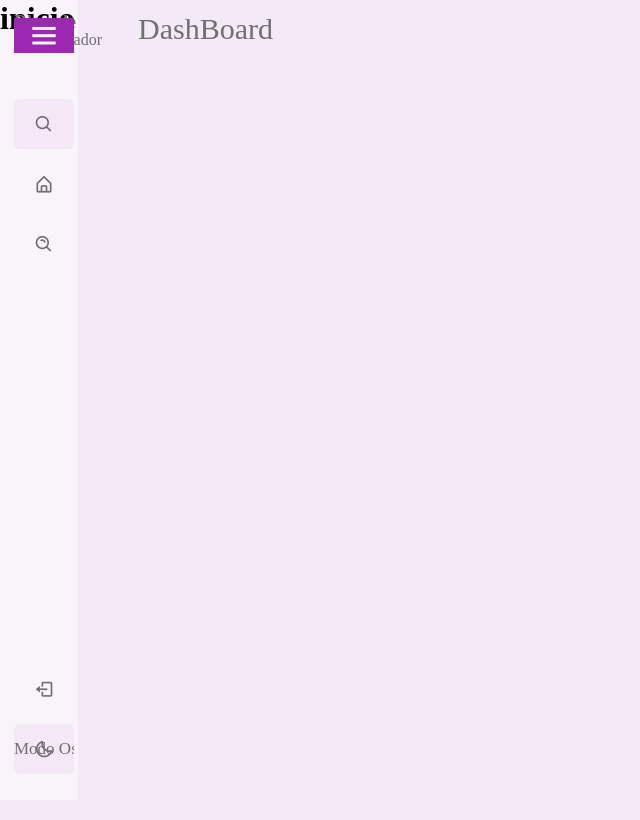
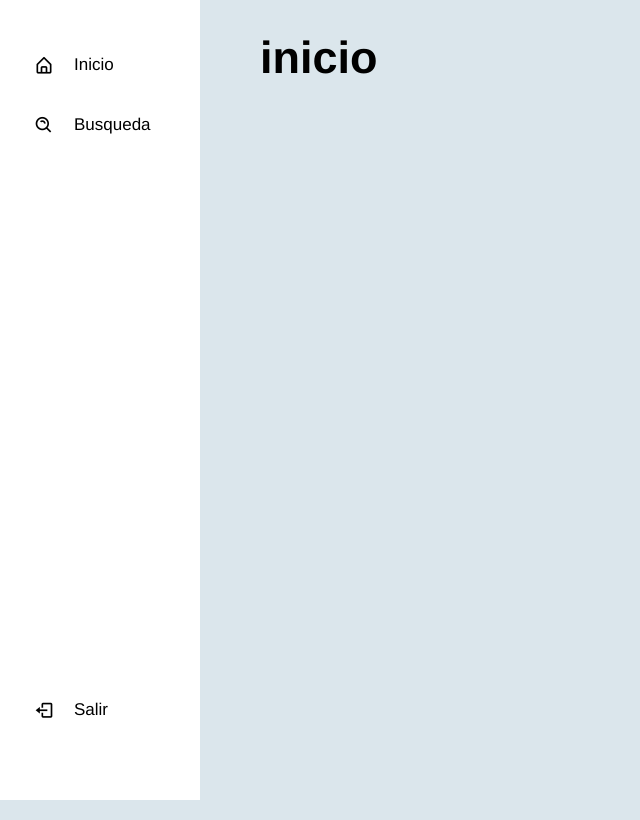
Before and after one commit to IvanG0nzalez/Mapify, a Django app: page / in a window 1280 px wide. Shown: the whole page, without its empty margins (0-640 px from the left). Before the commit the page ends 758 px from the top, so only its background shows below. Run offline with Django 4.2, Linux system fonts and the light colour scheme; some libraries are stand-ins or nearby versions.

Commit message:
Arreglo_Menu

```diff
--- a/templates/pantallas/base_user.html
+++ b/templates/pantallas/base_user.html
@@ -8,29 +8,18 @@
         {% block titulo %}
         {% endblock %}
     </title>
-    <link rel="stylesheet" href="{% static "css/style2.css" %}" alt="usuario">
+    <link rel="stylesheet" href="{% static "css/style.css" %}" alt="usuario">
     <link href='https://unpkg.com/boxicons@2.1.4/css/boxicons.min.css' rel='stylesheet'>
     <script src="https://maps.googleapis.com/maps/api/js?key=AIzaSyAyNlsouulVQvCw11OT4WUyHh_GJ5fcKes&libraries=places"></script>
+    <script src="{% static "scripts/scripts.js" %}"></script>
 </head>
 
 <body>
-
-
+    <div>
         <nav class="sidebar close">
-    <header>
-        <div class="text logo">
-            <span class="name">Divcode</span>
-            <span class="profe">Desarrollador</span>
-        </div>
-        <i class="bx bx-menu toggle"></i>
-    </header>
-
         <div class="menu-bar">
             <div class="menu">
-            <li class="search-box">
-                <i class="bx bx-search icon"></i>
-                <input type="text" placeholder="Buscar">
-            </li>
+
                 <ul class="menu-links">
 
                     <li class="nav-link">
@@ -55,36 +44,22 @@
                         <span class="text nav-text">Salir</span>
                     </a>
                 </li>
-
-            <li class="mode">
-                <div class="sun-moon">
-                    <i class="bx bx-moon icon moon"></i>
-                    <i class="bx bx-sun icon sun"></i>
-                </div>
-                <span class="mode-text text">Modo Oscuro</span>
-                <div class="toggle-switch">
-                    <span class="switch"></span>
-                </div>
-            </li>
             </div>
         </div>
     </nav>
+    </div>
+
+
 
 
     <section class="home">
         <div class="text">
-        DashBoard
-    </div>
-</section>
-
-<div class="contenido">
             {% block contenido %}
 
             {% endblock %}
         </div>
-</div>
+    </section>
 
 
-<script src="{% static "scripts/scripts.js" %}"></script>
 </body>
 </html>
--- a/templates/pantallas/busqueda.html
+++ b/templates/pantallas/busqueda.html
@@ -4,7 +4,7 @@
 {% block titulo %}Búsqueda{% endblock %}
 
 {% block contenido %}
-    <h1>Aqui se presentan las busquedas</h1>
+    <h1>Aquí se presentan las búsquedas</h1>
 
     <div id="mapa">
         <!--<script src="{% static "scripts/scripts.js" %}"></script> -->
--- a/templates/static/css/style.css
+++ b/templates/static/css/style.css
@@ -1,9 +1,3 @@
-body, html {
-    height: 100%;
-    margin: 0;
-    padding: 0;
-}
-
 #texto_barra {
     color: aliceblue;
 }
@@ -138,3 +132,201 @@ table a {
     align-items: center;
 
 }
+
+* {
+    margin: 0;
+    padding: 0;
+    box-sizing: border-box;
+}
+
+:root {
+    --body-color: #DBE6EC;
+    --sidebar-color: #FFFFFF;
+    --primary-color: rgb(18,86,128);
+    --primary-color-light: #DBE6EC;
+    --text-color: black;
+
+    --tran-03: all 0.2s ease;
+    --tran-04: all 0.3s ease;
+    --tran-05: all 0.4s ease;
+}
+
+body {
+    font-family: Helvetica;
+    min-height: 100vh;
+    background-color: var(--body-color);
+    transition: var(--tran-05);
+}
+
+::selection {
+    background-color: var(--primary-color);
+    color: #FFFFFF;
+}
+
+.sidebar {
+    position: fixed;
+    top: 0;
+    left: 0;
+    height: 100%;
+    width: 200px;
+    padding: 10px 14px;
+    background: var(--sidebar-color);
+    transition: var(--tran-05);
+    z-index: 100;
+}
+
+
+.sidebar li {
+    height: 50px;
+    list-style: none;
+    display: flex;
+    align-items: center;
+    margin-top: 10px;
+}
+
+.sidebar header .image,
+.sidebar .icon {
+    min-width: 60px;
+    border-radius: 6px;
+}
+
+.sidebar .icon {
+    min-width: 60px;
+    border-radius: 6px;
+    height: 100%;
+    display: flex;
+    align-items: center;
+    justify-content: center;
+    font-size: 20px;
+}
+
+.sidebar .text,
+.sidebar .icon {
+    color: var(--text-color);
+    transition: var(--tran-03);
+
+}
+
+.sidebar .text {
+    font-family: Helvetica;
+    font-size: 17px;
+    font-weight: 500;
+    white-space: nowrap;
+    opacity: 1;
+}
+
+
+.sidebar header {
+    position: relative;
+}
+
+.sidebar header .logo {
+    display: flex;
+    flex-direction: column;
+}
+
+.name {
+    margin-top: 2px;
+    font-size: 18px;
+    font-weight: 600;
+}
+
+.profe {
+    font-size: 16px;
+    margin-top: -2px;
+    display: block;
+}
+
+.profe {
+    font-size: 16px;
+    margin-top: -2px;
+    display: block;
+}
+
+.sidebar header .image {
+    display: flex;
+    align-items: center;
+    justify-content: center;
+}
+
+.sidebar header .image img {
+    width: 40px;
+    border-radius: 6px;
+}
+
+
+.sidebar .menu {
+    margin-top: 20px;
+}
+
+.sidebar li.search-box {
+    border-radius: 6px;
+    background-color: var(--primary-color-light);
+    cursor: pointer;
+    transition: var(--tran-05);
+}
+
+.sidebar li.search-box input {
+    height: 100%;
+    width: 100%;
+    outline: none;
+    border: none;
+    background-color: var(--primary-color-light);
+    color: var(--text-color);
+    border-radius: 6px;
+    font-size: 17px;
+    font-weight: 500;
+    transition: var(--tran-05);
+}
+
+.sidebar li a {
+    list-style: none;
+    height: 100px;
+    background-color: transparent;
+    display: flex;
+    align-items: center;
+    height: 100%;
+    width: 100%;
+    border-radius: 6px;
+    text-decoration: none;
+    transition: var(--tran-03);
+}
+
+.sidebar li a:hover {
+    background-color: var(--primary-color);
+}
+
+.sidebar li a:hover .icon,
+.sidebar li a:hover .text {
+    color: var(--sidebar-color);
+}
+
+.sidebar .menu-bar {
+    height: calc(100% - 55px);
+    display: flex;
+    flex-direction: column;
+    justify-content: space-between;
+    overflow-y: scroll;
+}
+
+.menu-bar::-webkit-scrollbar {
+    display: none;
+}
+
+.home {
+    position: absolute;
+    margin-top: 20px;
+    top: 0;
+    left: 200px;
+    height: 100vh;
+    width: calc(100% - 200px);
+    background-color: var(--body-color);
+    transition: var(--tran-05);
+}
+
+.home .text {
+    font-size: 30px;
+    font-weight: 500;
+    color: var(--text-color);
+    padding: 12px 60px;
+}
--- a/templates/static/css/style2.css
+++ b/templates/static/css/style2.css
@@ -5,12 +5,11 @@
 }
 
 :root {
-    --body-color: #9B27B00D;
+    --body-color: #DBE6EC;
     --sidebar-color: #FFFFFF;
-    --primary-color: #9C27B0;
-    --primary-color-light: #9B27B00D;
-    --toggle-color: #DDDDDD;
-    --text-color: #707070;
+    --primary-color: rgb(18,86,128);
+    --primary-color-light: #DBE6EC;
+    --text-color: black;
 
     --tran-03: all 0.2s ease;
     --tran-04: all 0.3s ease;
@@ -18,6 +17,7 @@
 }
 
 body {
+    font-family: Helvetica;
     min-height: 100vh;
     background-color: var(--body-color);
     transition: var(--tran-05);
@@ -28,29 +28,18 @@ body {
     color: #FFFFFF;
 }
 
-body.dark {
-    --body-color: #181914;
-    --sidebar-color: #242526;
-    --primary-color-light: #3A3B3C;
-    --toggle-color: #FFFFFF;
-    --text-color: #CCCCCC;
-}
-
 .sidebar {
     position: fixed;
     top: 0;
     left: 0;
     height: 100%;
-    width: 250px;
+    width: 200px;
     padding: 10px 14px;
-    backgroud: var(--sidebar-color);
+    background: var(--sidebar-color);
     transition: var(--tran-05);
     z-index: 100;
 }
 
-.sidebar.close {
-    width: 88px;
-}
 
 .sidebar li {
     height: 50px;
@@ -84,15 +73,13 @@ body.dark {
 }
 
 .sidebar .text {
+    font-family: Helvetica;
     font-size: 17px;
     font-weight: 500;
     white-space: nowrap;
     opacity: 1;
 }
 
-.sidebar.close . text {
-    opacity: 0;
-}
 
 .sidebar header {
     position: relative;
@@ -132,33 +119,9 @@ body.dark {
     border-radius: 6px;
 }
 
-.sidebar header .toggle {
-    position: absolute;
-    top: 20%;
-    right: 0px;
-    height: 35px;
-    width: 35px;
-    background-color: var(--primary-color);
-    color: var(--sidebar-color);
-    display: flex;
-    align-items: center;
-    justify-content: center;
-    font-size: 35px;
-    cursor: pointer;
-    transition: var(--tran-05);
-}
-
-body.dark .sidebar header toggle {
-    color: var(--text-color);
-}
-
-.sidebar.close .toggle {
-    width: 100%;
-    top: 20%;
-}
 
 .sidebar .menu {
-    margin-top: 40px;
+    margin-top: 20px;
 }
 
 .sidebar li.search-box {
@@ -215,78 +178,13 @@ body.dark .sidebar header toggle {
     display: none;
 }
 
-.sidebar .menu-bar .mode {
-    border-radius: 6px;
-    background-color: var(--primary-color-light);
-    position: relative;
-    transition: var(--tran-05);
-}
-
-.menu-bar .mode .sun-moon {
-    height: 50px;
-    width: 60px;
-}
-
-.mode .sun-moon i {
-    position: absolute;
-}
-
-.mode .sun-moon i.sun {
-    opacity: 0;
-}
-
-body.dark .mode .sun-moon i.sun {
-    opacity: 1;
-}
-
-body.dark .mode .sun-moon {
-    opacity: 0;
-}
-
-.menu-bar .bottom-conten .toggle.switch {
-    position: absolute;
-    right: 0;
-    height: 100%;
-    min-width: 60px;
-    display: flex;
-    align-items: center;
-    justify-content: center;
-    border-radius: 6px;
-    cursor: pointer;
-}
-
-.toggle-switch .switch {
-    position: relative;
-    height: 22px;
-    width: 40px;
-    border-radius: 25px;
-    background-color: var(--toggle-color);
-    transition: var(--tran-05);
-}
-
-.switch::before {
-    content: '';
-    position: absolute;
-    height: 15px;
-    width: 15px;
-    border-radius: 50%;
-    top: 50%;
-    left: 5px;
-    transform: translateY(-50%);
-    background-color: var(--sidebar-color);
-    transition: var(--tran-04);
-}
-
-body.dark .switch::before {
-    left: 20px;
-}
-
 .home {
     position: absolute;
+    margin-top: 20px;
     top: 0;
-    left: 250px;
+    left: 200px;
     height: 100vh;
-    width: calc(100% - 250px);
+    width: calc(100% - 200px);
     background-color: var(--body-color);
     transition: var(--tran-05);
 }
@@ -297,13 +195,3 @@ body.dark .switch::before {
     color: var(--text-color);
     padding: 12px 60px;
 }
-
-.sidebar.close ~ .home {
-    left: 78px;
-    height: 100vh;
-    width: calc(100% - 78px);
-}
-
-body.dark .home .text {
-    color: var(--text-color);
-}
```
Lines whose indentation alone changed are shown as unchanged.
